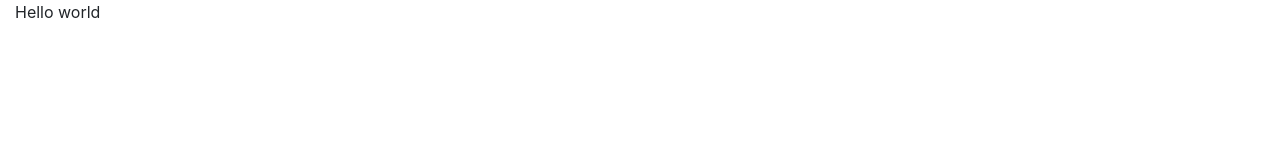
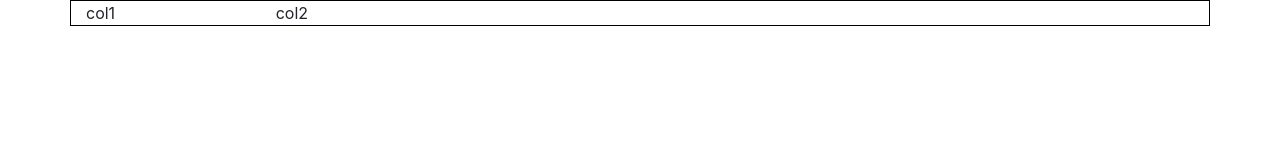
Before and after one commit to abdurahmanselmanovic/BOOTSTRAP, a plain HTML site: page index.html in a window 1280 px wide. Drawn offline with nearby package versions, Linux system fonts and the light colour scheme.

Commit message:
col-sm,md,lg

```diff
--- a/index.html
+++ b/index.html
@@ -14,7 +14,12 @@
 		<link rel="stylesheet" href="style.css" />
 	</head>
 	<body>
-		<div class="container-fluid">Hello world</div>
+		<div style="border: 1px solid black" class="container">
+			<div class="row">
+				<div class="col-sm-12 col-md-6 col-lg-2">col1</div>
+				<div class="col-sm-12 col-md-6 col-lg-8">col2</div>
+			</div>
+		</div>
 
 		<script
 			src="https://code.jquery.com/jquery-3.3.1.slim.min.js"
```
